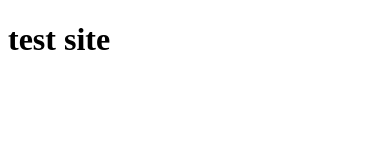
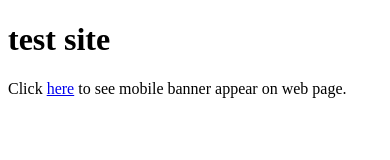
Before and after one commit to heathernfran/mobile-banner-poc, a website: page index.html in a window 390 px wide. Drawn offline with Linux system fonts and the light colour scheme.

Commit message:
Add link to mobile.html

```diff
--- a/index.html
+++ b/index.html
@@ -6,5 +6,9 @@
   </head>
   <body>
     <h1>test site</h1>
+
+    <p>
+      Click <a href="mobile.html">here</a> to see mobile banner appear on web page.
+    </p>
   </body>
 </html>
```
